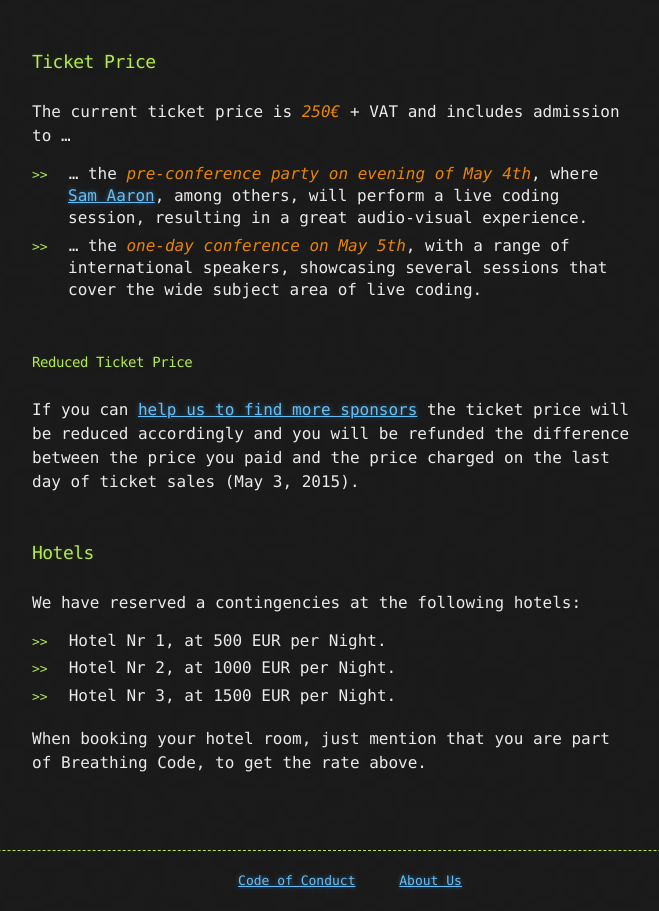
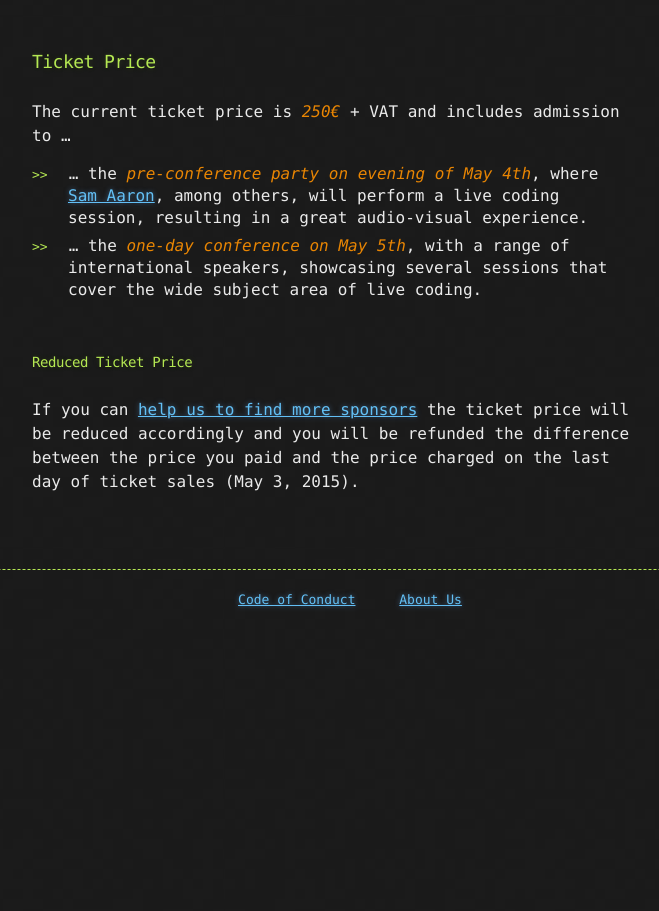
Before and after one commit to BreathingCode/BreathingCode.github.io, a Jekyll site: the page built from register.md, in a window 1280 px wide, cut to the strip 516-1427 px from the top of the page. Shown: the whole strip, without its empty margins (308-967 px from the left). Built offline with Jekyll 4.4.1, drawn with Linux system fonts in a browser that asks for light colours; nearby versions of some CDN libraries; Markdown is read by kramdown in place of the engine named in the settings; after the commit the page ends 1146 px from its top, so only the background shows below that.

Commit message:
Remove bogus hotel entries

```diff
--- a/register.md
+++ b/register.md
@@ -34,14 +34,3 @@ If you can [help us to find more sponsors](/sponsoring.html) the ticket price
 will be reduced accordingly and you will be refunded the difference between the
 price you paid and the price charged on the last day of ticket sales (May 3,
 2015).
-
-### Hotels
-
-We have reserved a contingencies at the following hotels:
-
-- Hotel Nr 1, at 500 EUR per Night.
-- Hotel Nr 2, at 1000 EUR per Night.
-- Hotel Nr 3, at 1500 EUR per Night.
-
-When booking your hotel room, just mention that you are part of Breathing Code,
-to get the rate above.
```
